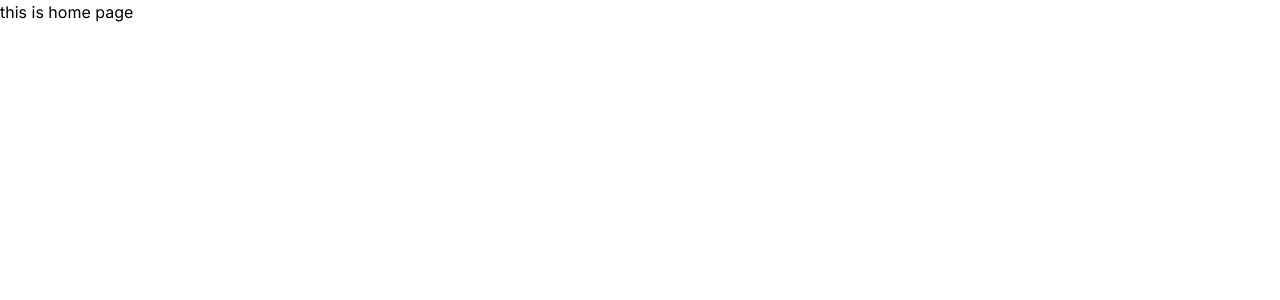
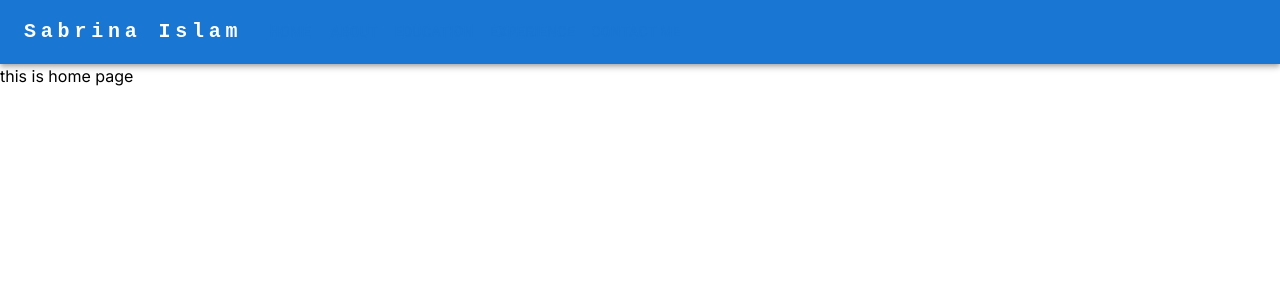
Before and after one commit to suraiyasultana826/sabrina-islam-portfolio, a Next.js app: page / in a window 1280 px wide. Shown: the top 300 px of the page. Built offline with nearby package versions, Linux system fonts and the light colour scheme.

Commit message:
made navbar

```diff
--- a/src/app/layout.js
+++ b/src/app/layout.js
@@ -1,5 +1,6 @@
 import { Inter } from "next/font/google";
 import "./globals.css";
+import Navbar from "@/components/Navbar";
 
 const inter = Inter({ subsets: ["latin"] });
 
@@ -11,7 +12,9 @@ export const metadata = {
 export default function RootLayout({ children }) {
   return (
     <html lang="en">
-      <body className={inter.className}>{children}</body>
+      <body className={inter.className}>
+        <Navbar></Navbar>
+        {children}</body>
     </html>
   );
 }
--- /dev/null
+++ b/src/components/Navbar.js
@@ -0,0 +1,156 @@
+'use client'
+import * as React from 'react';
+import AppBar from '@mui/material/AppBar';
+import Box from '@mui/material/Box';
+import Toolbar from '@mui/material/Toolbar';
+import IconButton from '@mui/material/IconButton';
+import Typography from '@mui/material/Typography';
+import Menu from '@mui/material/Menu';
+import MenuIcon from '@mui/icons-material/Menu';
+import Container from '@mui/material/Container';
+import Avatar from '@mui/material/Avatar';
+import Button from '@mui/material/Button';
+import Tooltip from '@mui/material/Tooltip';
+import MenuItem from '@mui/material/MenuItem';
+import AdbIcon from '@mui/icons-material/Adb';
+import Link from 'next/link';
+
+const navItems = [
+    {
+        route: "Home",
+        pathname: "/",
+    },
+    {
+        route: "About",
+        pathname: "/about",
+    },
+    {
+        route: "Education",
+        pathname: "/education",
+    },
+    {
+        route: "Experience",
+        pathname: "/experience",
+    },
+    {
+        route: "Contact ME",
+        pathname: "/",
+    },
+
+];
+const settings = ['Profile', 'Account', 'Dashboard', 'Logout'];
+
+function Navbar() {
+  const [anchorElNav, setAnchorElNav] = React.useState(null);
+  const [anchorElUser, setAnchorElUser] = React.useState(null);
+
+  const handleOpenNavMenu = (event) => {
+    setAnchorElNav(event.currentTarget);
+  };
+  const handleOpenUserMenu = (event) => {
+    setAnchorElUser(event.currentTarget);
+  };
+
+  const handleCloseNavMenu = () => {
+    setAnchorElNav(null);
+  };
+
+  const handleCloseUserMenu = () => {
+    setAnchorElUser(null);
+  };
+
+  return (
+    <AppBar position="static">
+      <Container maxWidth="xl">
+        <Toolbar disableGutters>
+          <Typography
+          className='text-black'
+            variant="h6"
+            noWrap
+            component="a"
+            href="#app-bar-with-responsive-menu"
+            sx={{
+              mr: 2,
+              display: { xs: 'none', md: 'flex' },
+              fontFamily: 'monospace',
+              fontWeight: 700,
+              letterSpacing: '.3rem',
+              color: 'inherit',
+              textDecoration: 'none',
+            }}
+          >
+            Sabrina Islam
+          </Typography>
+
+          <Box  sx={{ flexGrow: 1, display: { xs: 'flex', md: 'none' } }}>
+            <IconButton
+              size="large"
+              aria-label="account of current user"
+              aria-controls="menu-appbar"
+              aria-haspopup="true"
+              onClick={handleOpenNavMenu}
+              color="inherit"
+            >
+              <MenuIcon />
+            </IconButton>
+            <Menu
+              id="menu-appbar"
+              anchorEl={anchorElNav}
+              anchorOrigin={{
+                vertical: 'bottom',
+                horizontal: 'right',
+              }}
+              keepMounted
+              transformOrigin={{
+                vertical: 'top',
+                horizontal: 'right',
+              }}
+              open={Boolean(anchorElNav)}
+              onClose={handleCloseNavMenu}
+              sx={{
+                display: { xs: 'block', md: 'none' },
+              }}
+            >
+              {navItems.map((item) => (
+                <MenuItem key={item} onClick={handleCloseNavMenu}>
+                  <Link key={item} href={item.pathname}>
+                <Button className='text-black'>{item.route}</Button>
+              </Link>
+                </MenuItem>
+              ))}
+            </Menu>
+          </Box>
+          <Typography
+          className='text-black'
+            variant="h5"
+            noWrap
+            component="a"
+            href="#app-bar-with-responsive-menu"
+            sx={{
+              mr: 2,
+              display: { xs: 'flex', md: 'none' },
+              flexGrow: 1,
+              fontFamily: 'monospace',
+              fontWeight: 700,
+              letterSpacing: '.3rem',
+              color: 'inherit',
+              textDecoration: 'none',
+            }}
+          >
+           Sabrina Islam
+          </Typography>
+          <Box className='w-[70px] text-center'  sx={{ flexGrow: 1, display: { xs: 'none', md: 'flex' } }}>
+            {navItems.map((item) => (
+              <Link key={item} href={item.pathname}>
+                <Button  className='text-black '>{item.route}</Button>
+              </Link>
+            ))}
+          </Box>
+
+
+        </Toolbar>
+      </Container>
+    </AppBar>
+  );
+}
+export default Navbar;
```
